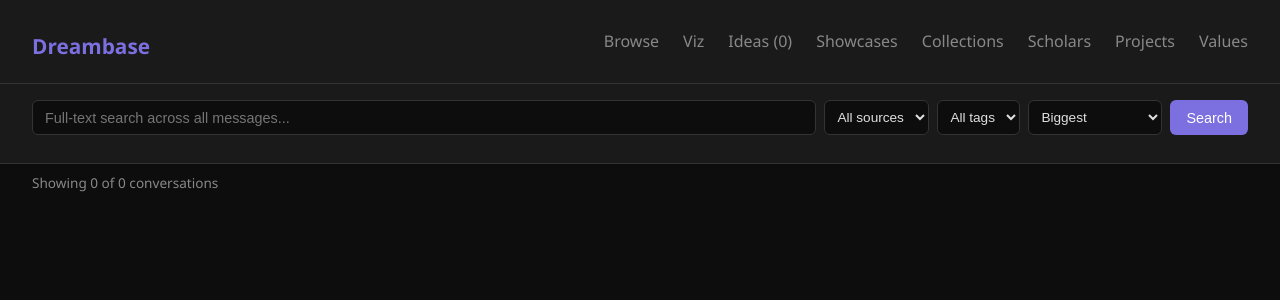
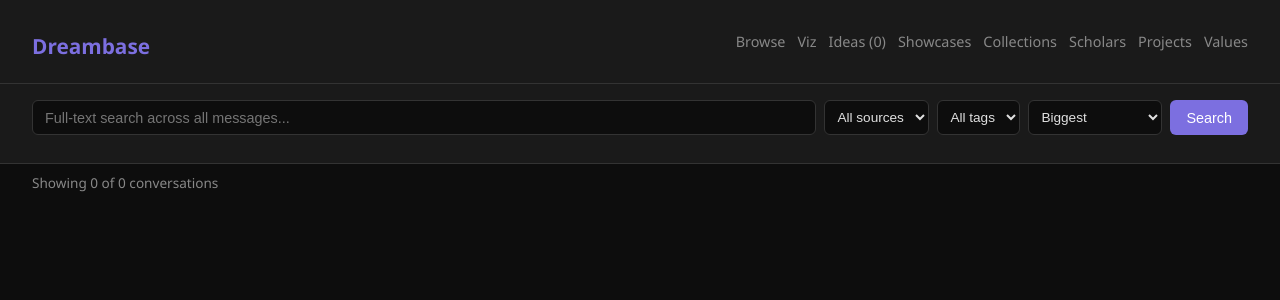
Before and after one commit to t3dy/DreamBase, a Flask app: page / in a window 1280 px wide. Shown: the top 300 px of the page. Run offline with Flask 3, Linux system fonts and the light colour scheme; data that the repository does not hold is empty; some libraries are stand-ins or nearby versions.

Commit message:
Fix nav overflow: all 8 links now visible at desktop width
Nav links (Projects, Values) were clipped off-screen on viewports under
~750px. Reduced gap, added overflow-x: auto fallback, allowed header
to wrap on narrow screens.

Co-Authored-By: Claude Opus 4.6 <noreply@anthropic.com>

```diff
--- a/static/style.css
+++ b/static/style.css
@@ -38,7 +38,9 @@ header {
   z-index: 10;
 }
 header h1 a { color: var(--accent); font-size: 1.3rem; }
-header nav { display: flex; gap: 1.5rem; }
+header { flex-wrap: wrap; gap: 0.5rem; }
+header nav { display: flex; gap: 0.75rem; overflow-x: auto; flex-shrink: 1; min-width: 0; }
+header nav a { white-space: nowrap; flex-shrink: 0; font-size: 0.9rem; }
 header nav a { color: var(--text-muted); }
 header nav a.active, header nav a:hover { color: var(--accent); }
 
```
